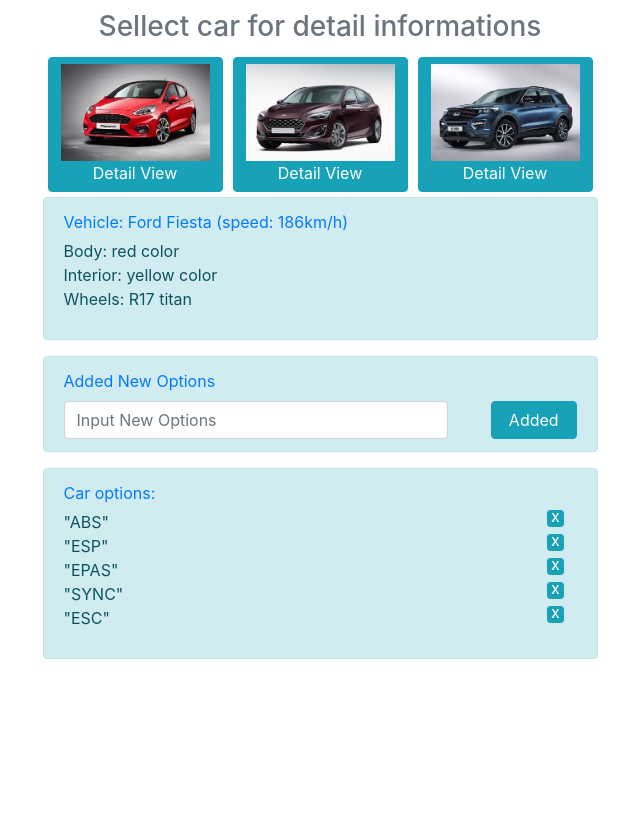
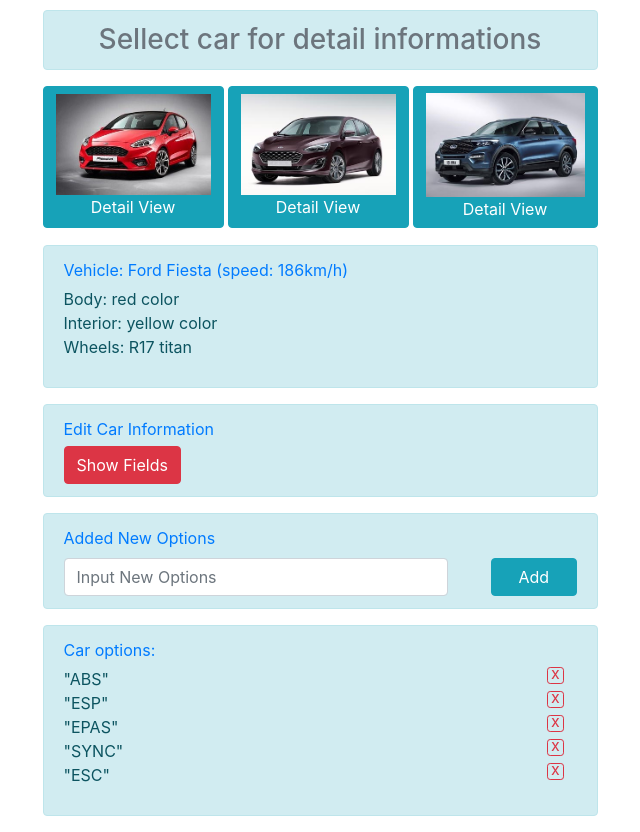
Before and after one commit to SerhiyAntipov/Angular_infoSite, an Angular app: page / in a window 1280 px wide. Shown: the whole page, without its empty margins (320-960 px from the left). Before the commit the page ends 800 px from the top, so only its background shows below. Built offline with nearby package versions, Linux system fonts and the light colour scheme.

Commit message:
add edit form

```diff
--- a/src/app/app.module.ts
+++ b/src/app/app.module.ts
@@ -1,5 +1,6 @@
 import { NgModule } from '@angular/core';
 import { BrowserModule } from '@angular/platform-browser';
+import { FormsModule } from "@angular/forms";
 
 import { AppRoutingModule } from './app-routing.module';
 import { AppComponent } from './app.component';
@@ -12,7 +13,8 @@
   ],
   imports: [
     BrowserModule,
-    AppRoutingModule
+    AppRoutingModule,
+    FormsModule
   ],
   providers: [],
   bootstrap: [AppComponent]
--- a/src/app/components/car/car.component.css
+++ b/src/app/components/car/car.component.css
@@ -1,22 +1,28 @@
 .componentTitle{
   margin-top: 10px;
-}
-
-.carBtn{
-  margin: 5px;
 }
 
 li{
   list-style-type: none;
 }
 
-.carModel, .carOptions_title{
+.buttonWrapper{
+  padding: 0;
+  margin-bottom: 17px;
+}
+
+.carButtonGroup .buttonWrapper:not(:last-child){
+  padding-right: 4px!important;
+}
+
+.buttonWrapper button{
+  height: 100%;
+}
+
+.carModel, .carOptions_title, .editFormTitle{
   margin-bottom: 5px;
 }
 
-.buttonWrapper{
-  padding: 0;
-}
 .carOptions_ul, .carInfo_ul, .carOptions_li{
  padding-left: 0;
 }
@@ -29,3 +35,10 @@
   position: absolute;
   right: -30px;
 }
+
+.editForm {
+  margin-top: 15px;
+}
+.editForm input:not(:last-child) {
+  margin-bottom: 5px;
+}
--- a/src/app/components/car/car.component.html
+++ b/src/app/components/car/car.component.html
@@ -1,11 +1,13 @@
 <div class="container">
   <div class="container-fluid">
 
+    <!-- Component Title -->
     <div class="row justify-content-center">
-      <h3 class="col-6 text-center text-secondary componentTitle">Sellect car for detail informations</h3>
+      <h3 class="col-6 text-center text-secondary componentTitle alert alert-info">Sellect car for detail informations</h3>
     </div>
 
-    <div class="row justify-content-center">
+    <!-- Car Button Group -->
+    <div class="row justify-content-center carButtonGroup">
       <div class="buttonWrapper col-2">
         <button (click)="carSelected('fordFiesta')"class="btn btn-info carBtn">
           <img src="../../../assets/img/ford-fiesta.jpg" alt="ford-focus img" width="100%">
@@ -26,6 +28,7 @@
       </div>
     </div>
 
+    <!-- Car Info -->
     <div class="row justify-content-center">
       <div class="col-6 alert alert-info">
         <p class="text-primary carModel">Vehicle: {{producer!= null ? producer: ''}} <span > {{model!= null ? model: ''}} </span> (speed: {{speed!= null ? speed: ''}}km/h)</p>
@@ -37,24 +40,43 @@
       </div>
     </div>
 
+    <!-- Form For Edit Car Information -->
+    <div class="row justify-content-center">
+      <div class="col-6 alert alert-info">
+        <p class="text-primary editFormTitle">Edit Car Information</p>
+        <button (click)="showEditFields()" class="btn btn-danger" type="button">{{btnEditText}}</button>
+        <form *ngIf="isEdit"  class="form-group editForm">
+          <input class="form-control" type="text" placeholder="Car Producer" [(ngModel)]="producer" name="producer" >
+          <input class="form-control" type="text" placeholder="Car Model" [(ngModel)]="model" name="model" >
+          <input class="form-control" type="text" placeholder="Car Speed" [(ngModel)]="speed" name="speed">
+          <input class="form-control" type="text" placeholder="Car Body Color" [(ngModel)]="carColors.body" name="carColors.body">
+          <input class="form-control" type="text" placeholder="Car Interior Color" [(ngModel)]="carColors.interior" name="carColors.interior">
+          <input class="form-control" type="text" placeholder="Car Wheels" [(ngModel)]="carColors.wheels" name="carColors.wheels">
+        </form>
+      </div>
+    </div>
+
+    <!-- Form For ADD Car Options -->
     <div class="row justify-content-center">
       <form (submit)="addNewOptions(newOption.value)" class="col-6 form-group row alert alert-info justify-content-between">
         <label class="text-primary" for="option">Added New Options</label>
         <input class="form-control col-9" type="text" id="option" value="" placeholder="Input New Options" #newOption>
-        <button class="btn btn-info col-2" type="submit" >Added</button>
+        <button class="btn btn-info col-2" type="submit" >Add</button>
       </form>
     </div>
 
+    <!-- Car Options -->
     <div class="row justify-content-center">
       <div class="carOptions" class="col-6 alert alert-info">
         <p class="carOptions_title text-primary">Car options:</p>
         <ul class="carOptions_ul">
           <li *ngFor="let option of carOptions"  class="carOptions_li col-11">
             "{{ option }}"
-            <button (click)="deleteOption(option)" class="btn btn-info btn-sm delete-btm">x</button>
+            <button (click)="deleteOption(option)" class="btn btn-outline-danger btn-sm delete-btm">x</button>
           </li>
         </ul>
       </div>
     </div>
+
   </div>
 </div>
--- a/src/app/components/car/car.component.ts
+++ b/src/app/components/car/car.component.ts
@@ -10,9 +10,12 @@
   producer:string;
   model:string;
   speed:number;
-
   carColors:carColorsDetail;
   carOptions:string[];
+  isEdit:boolean = false;
+  btnEditText:string = 'Show Fields'
+
+
   // test:any;
 
   constructor() {
@@ -81,6 +84,16 @@
     }
   }
 
+  showEditFields(){
+    this.isEdit = !this.isEdit
+
+    if (this.isEdit == false){
+      this.btnEditText = 'Show Fields'
+    }else{
+      this.btnEditText = 'Hide Fields'
+    }
+  }
+
 }
 
 interface carColorsDetail {
```
